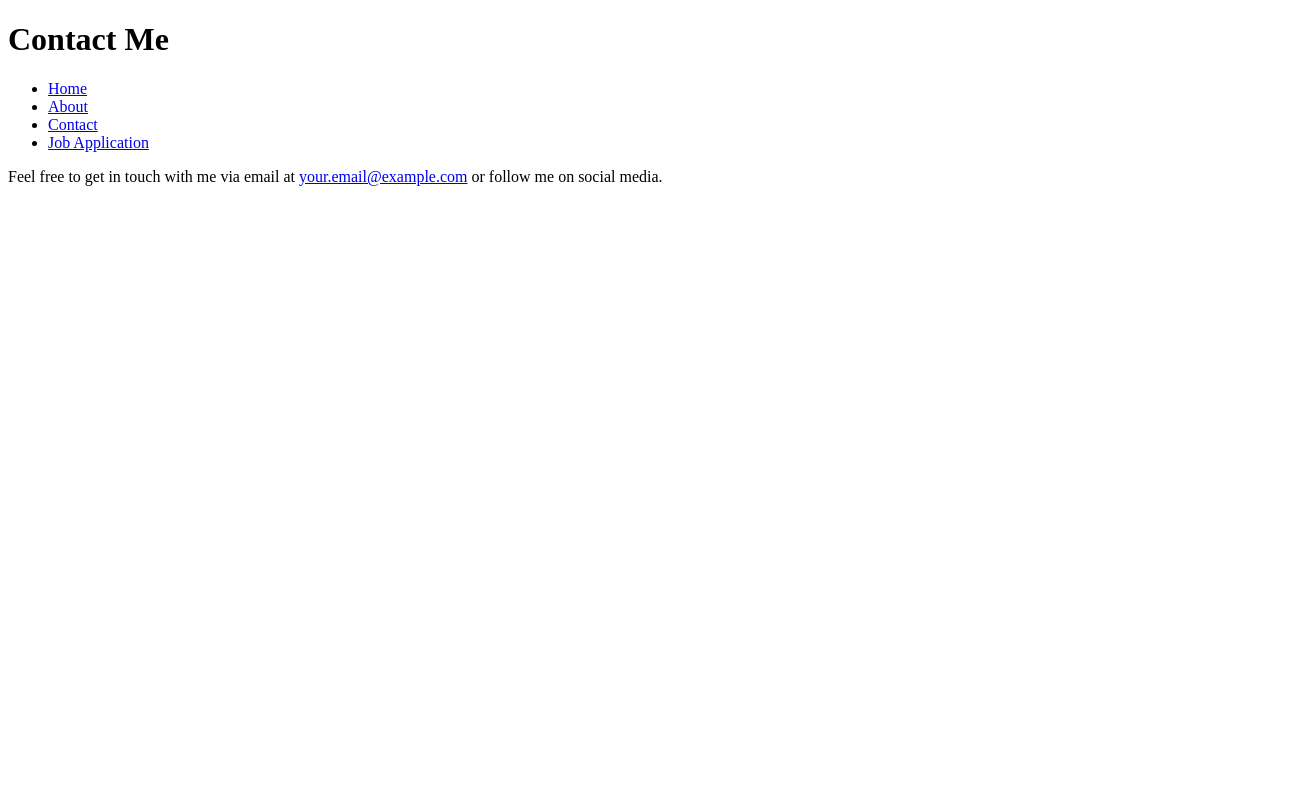
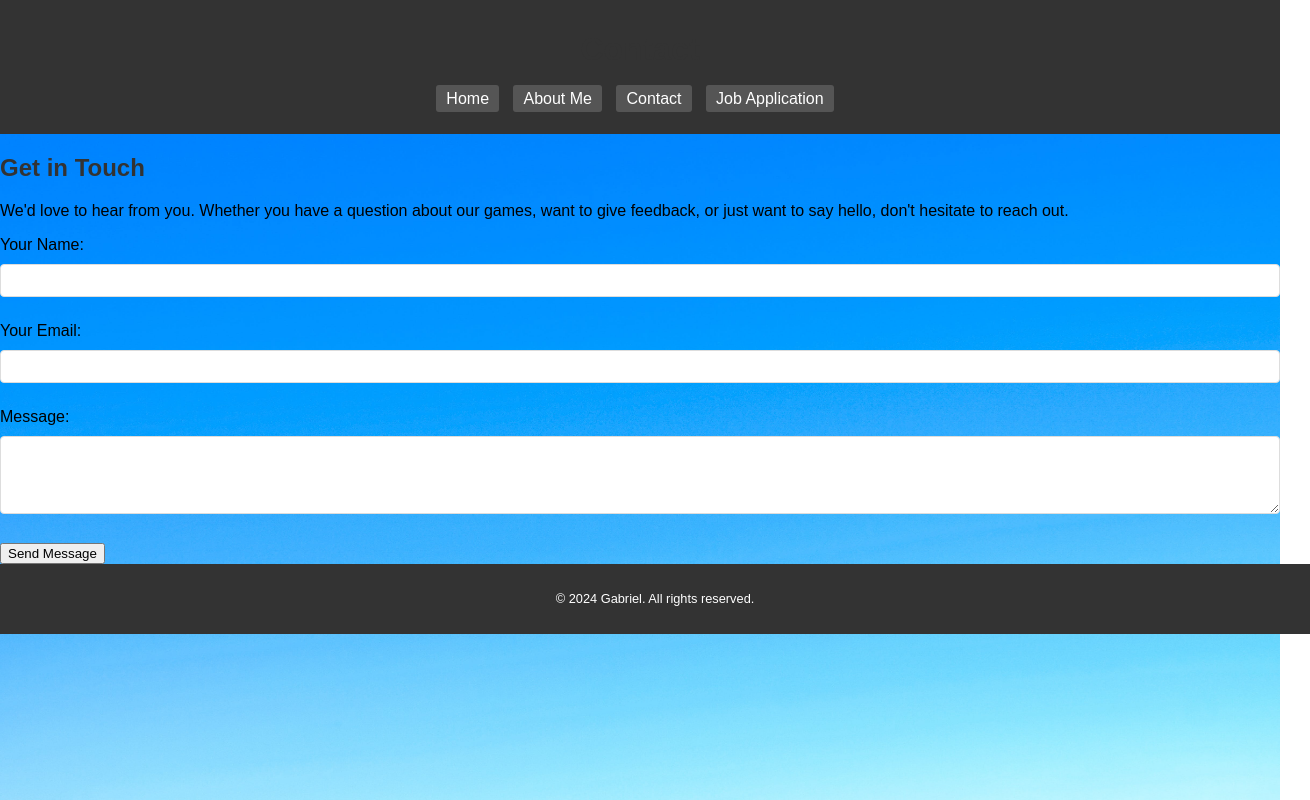
Before and after one commit to AltEclipse/job-application-form-page, a plain HTML site: page contact.html in a window 1280 px wide. Shown: the whole page, 1310 px wide, since content can reach past the window. Drawn offline with Linux system fonts and the light colour scheme.

Commit message:
contact.html

```diff
--- a/contact.html
+++ b/contact.html
@@ -4,14 +4,15 @@
     <meta charset="UTF-8">
     <meta name="viewport" content="width=device-width, initial-scale=1.0">
     <title>Contact</title>
+    <link rel="stylesheet" href="styles.css">
 </head>
 <body>
     <header>
-        <h1>Contact Me</h1>
+        <h1>Contact</h1>
         <nav>
             <ul>
                 <li><a href="index.html">Home</a></li>
-                <li><a href="about.html">About</a></li>
+                <li><a href="about.html">About Me</a></li>
                 <li><a href="contact.html">Contact</a></li>
                 <li><a href="application.html">Job Application</a></li>
             </ul>
@@ -19,8 +20,27 @@
     </header>
     <main>
         <section>
-            <p>Feel free to get in touch with me via email at <a href="mailto:bruntgrule.gmail.com">your.email@example.com</a> or follow me on social media.</p>
+            <h2>Get in Touch</h2>
+            <p>We'd love to hear from you. Whether you have a question about our games, want to give feedback, or just want to say hello, don't hesitate to reach out.</p>
+            <form>
+                <div class="form-group">
+                    <label for="name">Your Name:</label>
+                    <input type="text" id="name" name="name" required>
+                </div>
+                <div class="form-group">
+                    <label for="email">Your Email:</label>
+                    <input type="email" id="email" name="email" required>
+                </div>
+                <div class="form-group">
+                    <label for="message">Message:</label>
+                    <textarea id="message" name="message" rows="4" required></textarea>
+                </div>
+                <button type="submit">Send Message</button>
+            </form>
         </section>
     </main>
+    <footer>
+        <p>&copy; 2024 Gabriel. All rights reserved.</p>
+    </footer>
 </body>
 </html>
```
